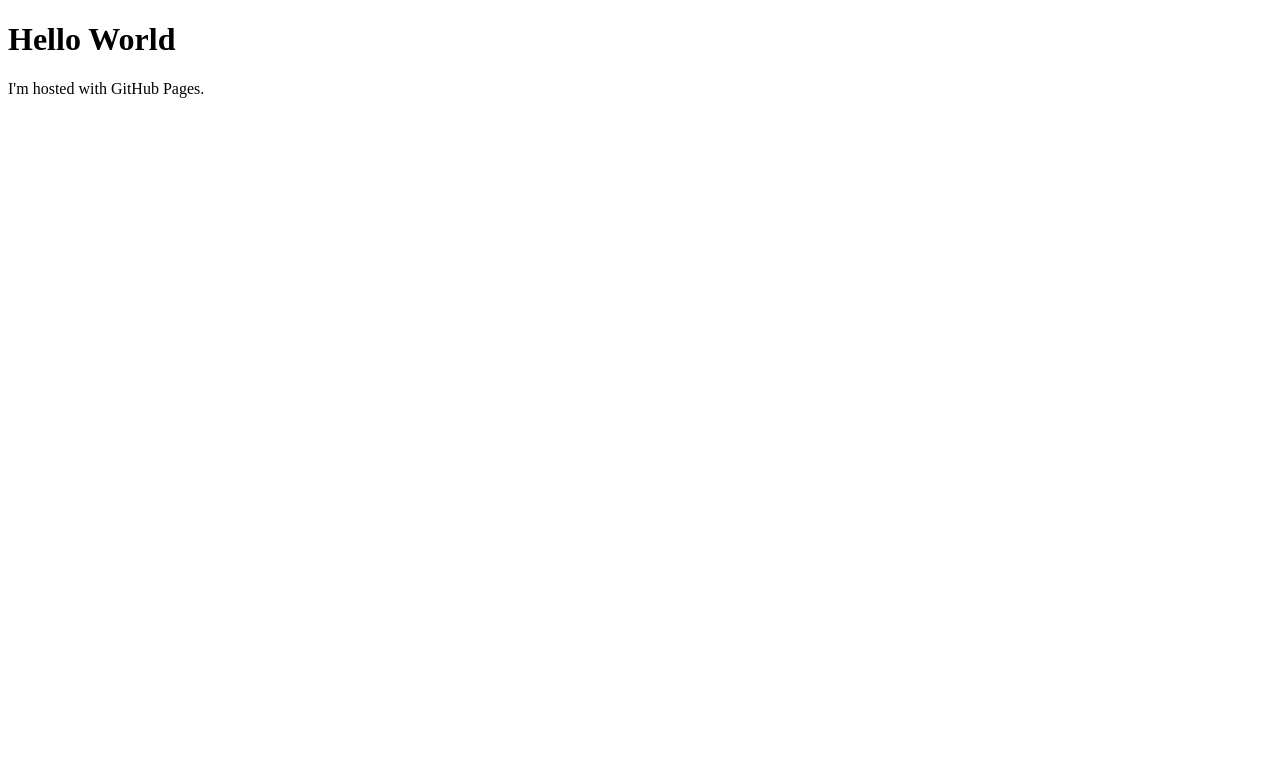
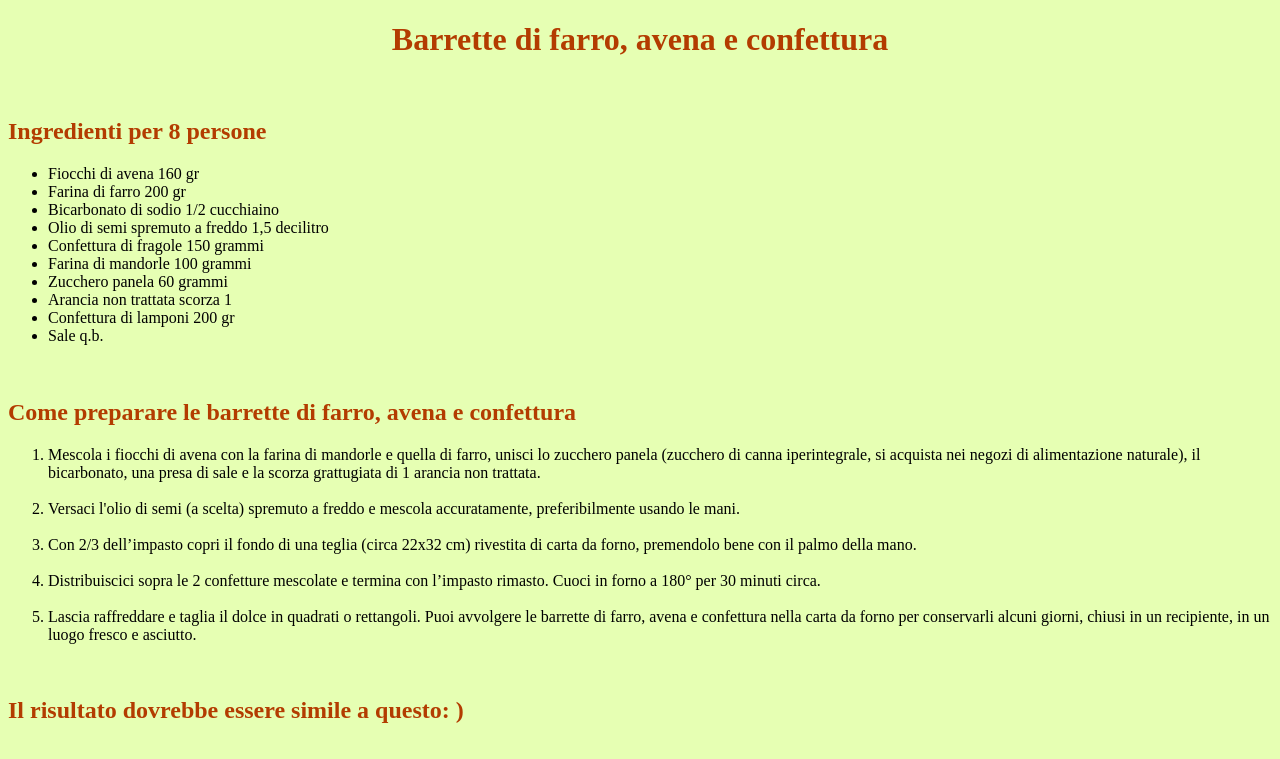
Before and after one commit to vs001/vs001.github.io, a plain HTML site: page index.html in a window 1280 px wide. Shown: the top 759 px of the page. Drawn offline with Linux system fonts and the light colour scheme.

Commit message:
the recipe
the recipe

```diff
--- a/index.html
+++ b/index.html
@@ -1,8 +1,54 @@
 <!DOCTYPE html>
+<html>
 
-<html>
-  <body>
-    <h1>Hello World</h1>
-    <p>I'm hosted with GitHub Pages.</p>
-  </body>
+<head>
+    <title>Un dolce "vegan"</title>
+    <meta http-equiv="Content-type" content="text/html; charset=utf-8">
+
+    <!-- see http://webdesign.tutsplus.com/tutorials/htmlcss-tutorials/quick-tip-dont-forget-the-viewport-meta-tag -->
+    <meta name="viewport" content="width=device-width, minimum-scale=1, initial-scale=1, user-scalable=no">
+    <style>
+        body { background-color: #e6ffb3; }
+        h1 { color: #b33c00; text-align: center; }
+        h2 { color: #b33c00; text-align: left; }
+        p { font-family: "Times New Roman"; font-size: 20px; }
+    </style>
+</head>
+
+<body>
+
+    <h1> Barrette di farro, avena e confettura </h1>
+    <br>
+    <h2> Ingredienti per 8 persone </h2>
+    <ul>
+        <li> Fiocchi di avena 160 gr </li>
+        <li> Farina di farro 200 gr </li>
+        <li> Bicarbonato di sodio 1/2 cucchiaino </li>
+        <li> Olio di semi spremuto a freddo 1,5 decilitro </li>
+        <li> Confettura di fragole 150 grammi </li>
+        <li> Farina di mandorle 100 grammi </li>
+        <li> Zucchero panela 60 grammi </li>
+        <li> Arancia non trattata scorza 1 </li>
+        <li> Confettura di lamponi 200 gr </li>
+        <li> Sale q.b. </li>
+    </ul>
+    <br>
+    <h2> Come preparare le barrette di farro, avena e confettura </h2>
+    <ol>
+        <li> Mescola i fiocchi di avena con la farina di mandorle e quella di farro, unisci lo zucchero panela (zucchero di canna iperintegrale, si acquista nei negozi di alimentazione naturale), il bicarbonato, una presa di sale e la scorza grattugiata di 1 arancia non trattata. </li>
+        <br>
+        <li> Versaci l'olio di semi (a scelta) spremuto a freddo e mescola accuratamente, preferibilmente usando le mani. </li>
+        <br>
+        <li> Con 2/3 dell’impasto copri il fondo di una teglia (circa 22x32 cm) rivestita di carta da forno, premendolo bene con il palmo della mano. </li>
+        <br>
+        <li> Distribuiscici sopra le 2 confetture mescolate e termina con l’impasto rimasto. Cuoci in forno a 180° per 30 minuti circa. </li>
+        <br>
+        <li> Lascia raffreddare e taglia il dolce in quadrati o rettangoli. Puoi avvolgere le barrette di farro, avena e confettura nella carta da forno per conservarli alcuni giorni, chiusi in un recipiente, in un luogo fresco e asciutto. </li>
+    </ol>
+    <br>
+    <h2> Il risultato dovrebbe essere simile a questo: ) </h2>
+    <br>
+    <img src="http://static.salepepe.it/files/2016/02/barrette-di-farro-avena-crop-4-3-640-480.jpg" alt="Barrette di farro, avena e confettura" style="width:640px;height:480px;">
+
+</body>
 </html>
```
